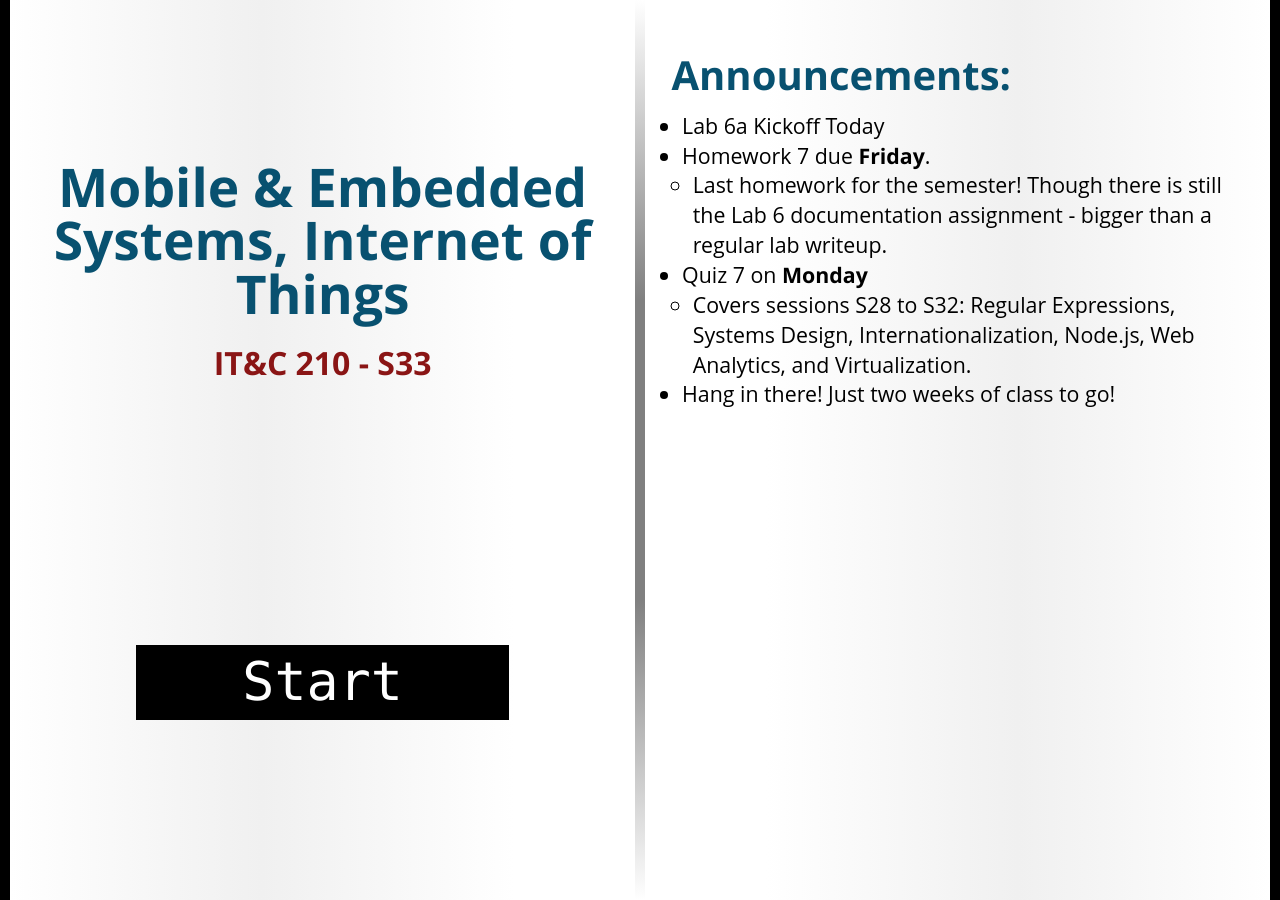
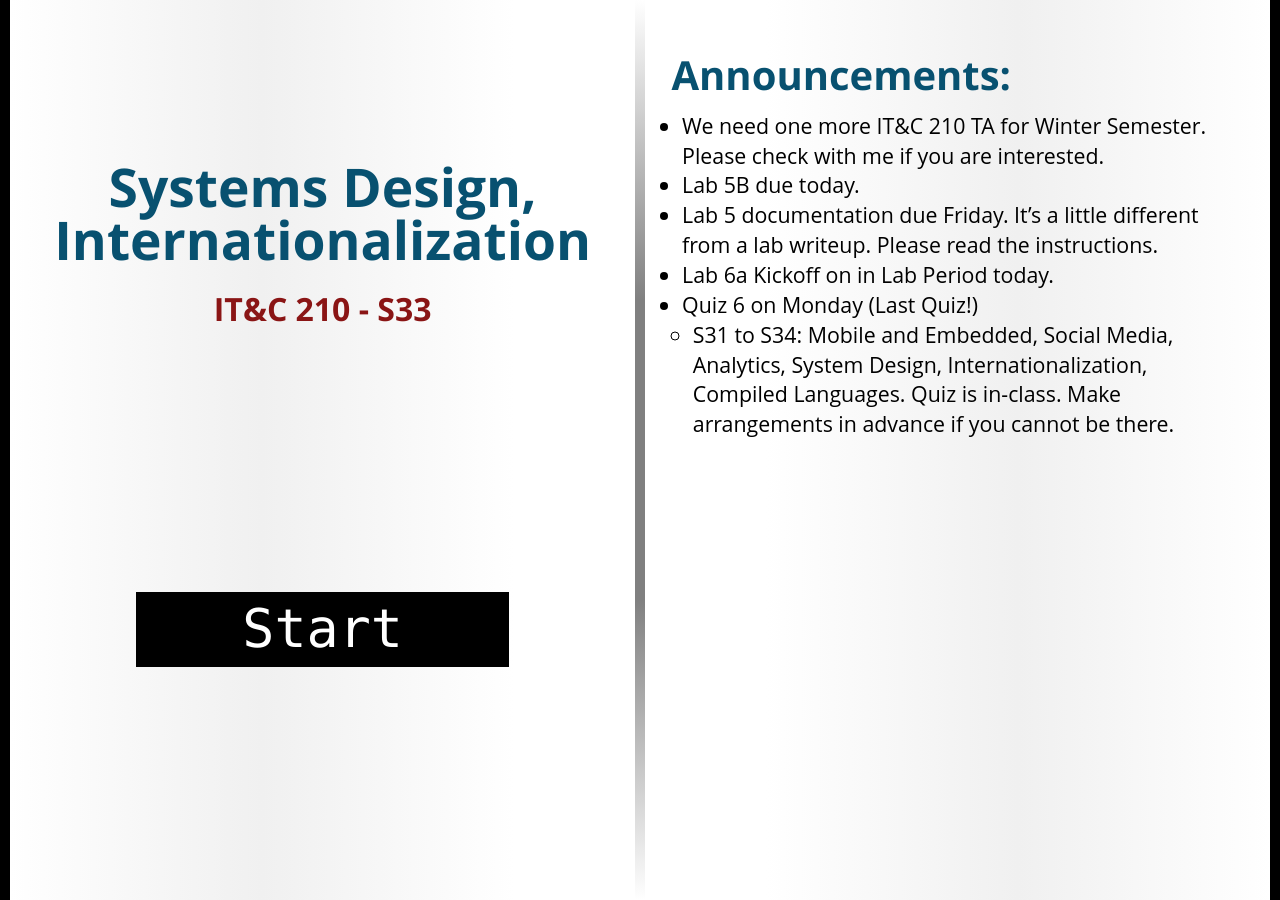
Before and after one commit to BYU-ITC-210/BYU-ITC-210.github.io, a Jekyll site: the page built from _welcome/S33.md, in a window 1280 px wide. Built offline with Jekyll 4.4.1, drawn with Linux system fonts in a browser that asks for light colours; some web fonts are replaced.

Commit message:
Welcome S33

```diff
--- a/_welcome/S33.md
+++ b/_welcome/S33.md
@@ -1,11 +1,11 @@
 ---
-title: Mobile & Embedded Systems, Internet of Things
+title: Systems Design, Internationalization
 session: S33
 ---
 
-* Lab 6a Kickoff Today
-* Homework 7 due **Friday**.
-    * Last homework for the semester! Though there is still the Lab 6 documentation assignment - bigger than a regular lab writeup.
-* Quiz 7 on **Monday**
-    * Covers sessions S28 to S32: Regular Expressions, Systems Design, Internationalization, Node.js, Web Analytics, and Virtualization.
-* Hang in there! Just two weeks of class to go!
+* We need one more IT&C 210 TA for Winter Semester. Please check with me if you are interested.
+* Lab 5B due today.
+* Lab 5 documentation due Friday. It's a little different from a lab writeup. Please read the instructions.
+* Lab 6a Kickoff on in Lab Period today.
+* Quiz 6 on Monday (Last Quiz!)
+    * S31 to S34: Mobile and Embedded, Social Media, Analytics, System Design, Internationalization, Compiled Languages. Quiz is in-class. Make arrangements in advance if you cannot be there.
```
